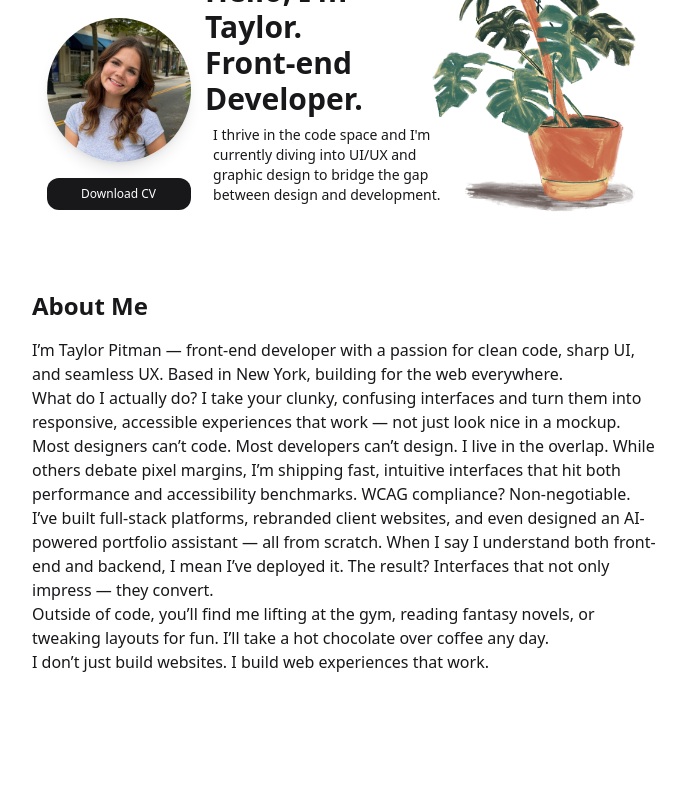
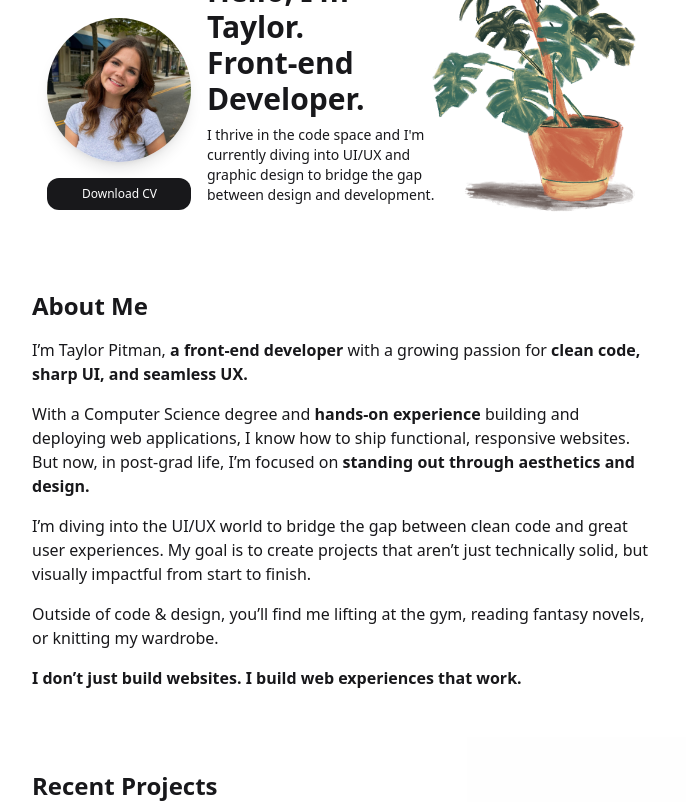
Before and after one commit to taylorpitman/taylorpitman.github.io, a React (Vite) app in the folder portfolio/: page / in a window 1280 px wide. Shown: the part 280-1082 px from the top of the page, without its empty margins (296-982 px from the left). Before the commit the page ends 954 px from the top, so only its background shows below. Built offline with nearby package versions, Linux system fonts and the light colour scheme.

Commit message:
Finished About Section

```diff
--- a/portfolio/src/App.jsx
+++ b/portfolio/src/App.jsx
@@ -2,6 +2,7 @@ import './App.css'
 import Hero from './components/Hero/hero.jsx'
 import NavBar from './components/NavBar/navbar.jsx'
 import About from './components/about.jsx'
+import Projects from './components/Projects/projects.jsx'
 function App() {
 
   return (
@@ -9,6 +10,7 @@ function App() {
       <NavBar />
       <Hero />
       <About/>
+      <Projects />
     </div>
   )
 }
--- a/portfolio/src/components/Hero/hero.jsx
+++ b/portfolio/src/components/Hero/hero.jsx
@@ -5,10 +5,10 @@ import headshot from '../../assets/headshots/headshot.jpg';
 
 const Hero = () => {
   return (
-    <div className="relative flex-col sm:flex-row max-w-2xl sm:mt-27 mt-0 mx-auto justify-center flex px-3 sm:px-8 md:px-6 ">
+    <div className="relative flex-col sm:flex-row max-w-2xl sm:mt-27 mt-0 mx-auto justify-center flex px-8 sm:px-6 md:px-6 ">
 
-                {/*Headshot */}
-        <div className = " flex justify-center  w-full">
+        {/*Headshot */}
+        <div className = "flex justify-center  w-full">
             <div className = "flex flex-col gap-4 justify-center items-center w-36 sm:min-h-full sm:justify-start">
                 <img src={lamp} alt="Lamp" className='cursor-pointer hover:scale-105 transition-transform duration-200' />
                 <img src={headshot} alt="Headshot" className="w-sm sm:w-md rounded-full shadow-lg" />
@@ -23,7 +23,7 @@ const Hero = () => {
         <div className="flex items-center justify-center mt-8 sm:mt-15 md:mt-30  ">
             <div className="flex flex-col items-center sm:items-baseline sm:mt-5 gap-2 text-zinc-900 relative z-0  ">
                     <h1 className ="text-zinc-900 text-4xl sm:text-3xl font-bold ">Hello, I'm Taylor. <br/> Front-end Developer.</h1>
-                    <span className="text-center sm:text-left sm:px-2 text-lg sm:text-sm ">
+                    <span className="text-left px-auto text-lg sm:text-sm ">
                         I thrive in the code space and I'm currently
                         diving into UI/UX and graphic design to
                         bridge the gap between design and development.
--- /dev/null
+++ b/portfolio/src/components/Projects/projects.jsx
@@ -0,0 +1,12 @@
+
+
+const Projects = () => {
+    return (
+        <div className="flex-col max-w-2xl mt-20 mx-auto justify-center flex px-8 md:px-6 gap-4 text-zinc-900">
+            <h1 className="text-2xl font-semibold">Recent Projects</h1>
+        </div>
+    )
+
+}
+
+export default Projects;
--- a/portfolio/src/components/about.jsx
+++ b/portfolio/src/components/about.jsx
@@ -7,23 +7,22 @@ const About = () => {
     return (
         <div className="flex-col max-w-2xl mt-20 mx-auto justify-center flex px-8 md:px-6 gap-4 text-zinc-900">
             <h1 className="text-2xl font-semibold">About Me</h1>
-            <div className="flex-col gap-5">
-                   <p>I’m Taylor Pitman — front-end developer with a passion for clean code, sharp UI, and seamless UX. Based in New York, building for the web everywhere.</p>
+            <div className="flex flex-col gap-4">
+                   <p>I’m Taylor Pitman, <strong>a front-end developer</strong> with a growing passion for <strong>clean code, sharp UI, and seamless UX.</strong> </p>
 
                    <p>
-                    What do I actually do? I take your clunky, confusing interfaces and turn them into responsive, accessible experiences that work — not just look nice in a mockup.
-                    Most designers can’t code. Most developers can’t design. I live in the overlap. While others debate pixel margins, I’m shipping fast, intuitive interfaces that hit
-                    both performance and accessibility benchmarks. WCAG compliance? Non-negotiable.
+                    With a Computer Science degree and <strong>hands-on experience</strong> building and deploying web applications, I know how to ship functional, responsive websites.
+                    But now, in post-grad life, I’m focused on <strong>standing out through aesthetics and design.</strong>
                    </p>
 
                     <p>
-                    I’ve built full-stack platforms, rebranded client websites, and even designed an AI-powered portfolio assistant — all from scratch. When I say I understand both front-end and backend, I mean I’ve deployed it.
-                    The result? Interfaces that not only impress — they convert.
+                    I’m diving into the UI/UX world to bridge the gap between clean code and great user experiences. My goal is to create projects that aren’t
+                    just technically solid, but visually impactful from start to finish.
                     </p>
 
-                    <p>Outside of code, you’ll find me lifting at the gym, reading fantasy novels, or tweaking layouts for fun. I’ll take a hot chocolate over coffee any day.</p>
+                    <p>Outside of code & design, you’ll find me lifting at the gym, reading fantasy novels, or knitting my wardrobe.</p>
 
-                    <p>I don’t just build websites. I build web experiences that work.</p>
+                    <strong>I don’t just build websites. I build web experiences that work.</strong>
             </div>
         </div>
     )
```
Also changed, not shown: portfolio/src/components/Projects/Carousel/card.jsx (added), portfolio/src/components/Projects/Carousel/carousel.jsx (added).
